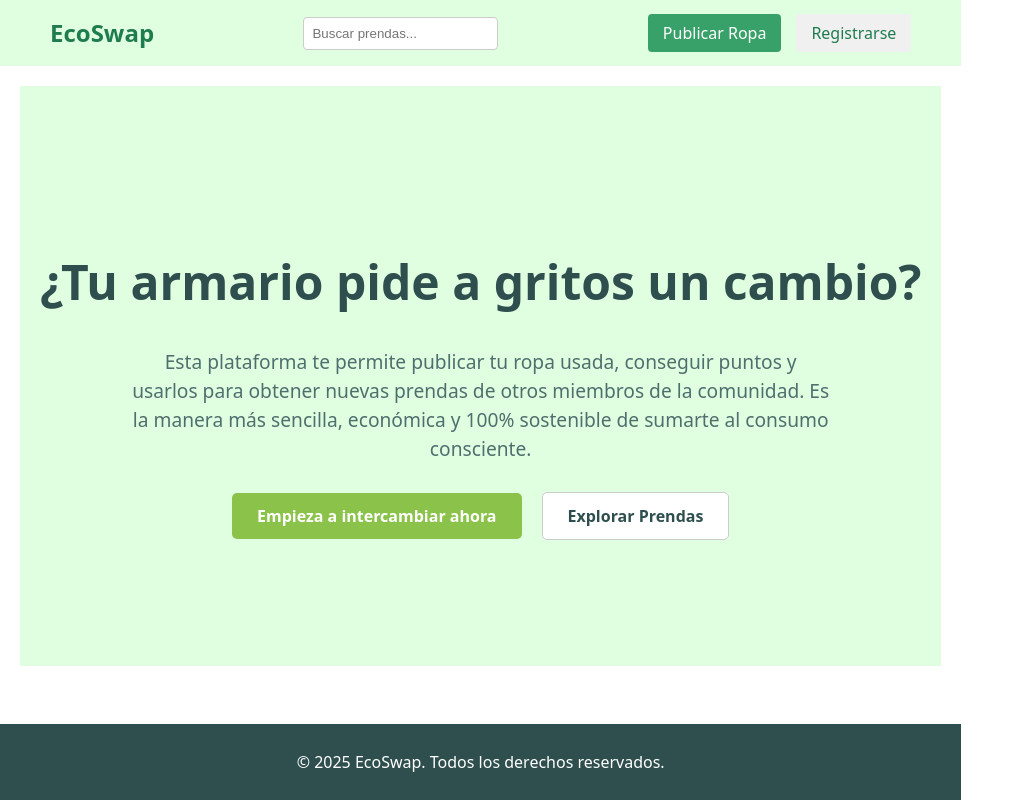
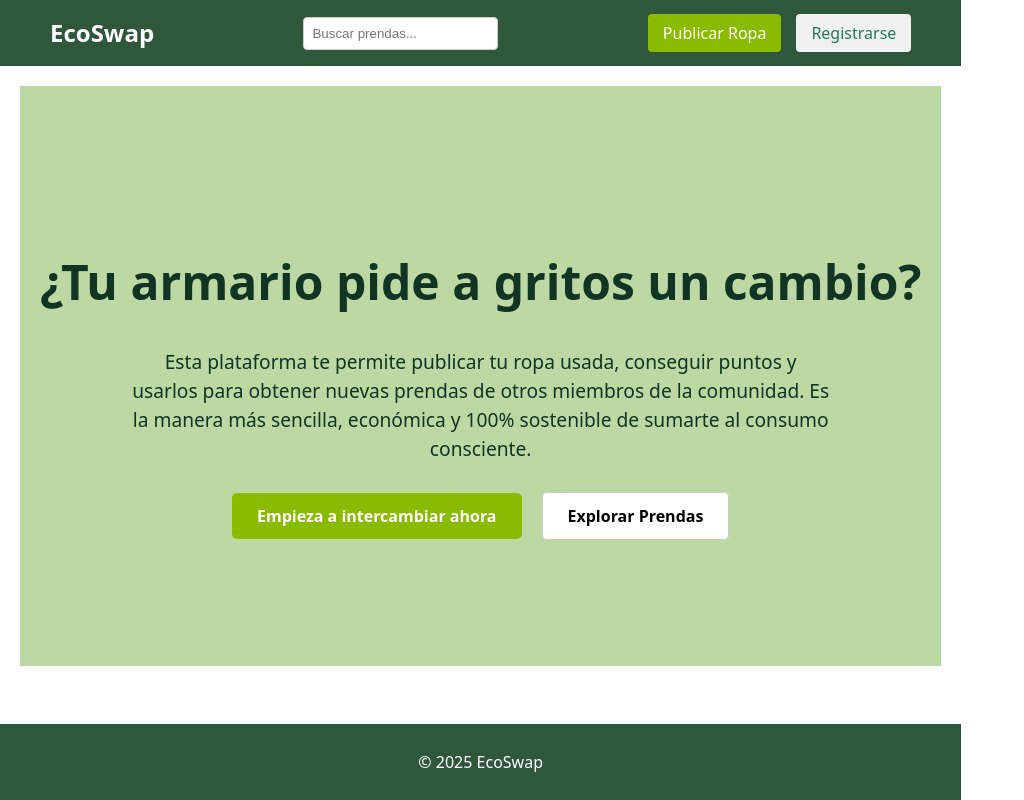
Before and after one commit to Eco-Swap-Clothes/Eco-Swap-Clothes, a React (Vite) app: page / in a window 1280 px wide. Shown: the whole page, without its empty margins (0-1024 px from the left). Built offline with nearby package versions, Linux system fonts and the light colour scheme.

Commit message:
Añadiendo diseño en la HomePage

```diff
--- a/src/components/Footer.jsx
+++ b/src/components/Footer.jsx
@@ -3,8 +3,8 @@ import React from 'react';
 
 const Footer = () => {
     return (
-        <footer style={{ backgroundColor: '#2f4f4f', color: 'white', textAlign: 'center', padding: '10px 0', marginTop: 'auto' }}>
-            <p>&copy; 2025 EcoSwap. Todos los derechos reservados.</p>
+        <footer style={{ backgroundColor: '#2f573c', color: 'white', textAlign: 'center', padding: '10px 0', marginTop: 'auto' }}>
+            <p>&copy; 2025 EcoSwap</p>
         </footer>
     );
 };
--- a/src/components/Header.jsx
+++ b/src/components/Header.jsx
@@ -14,9 +14,9 @@ const Header = () => {
     };
 
     return (
-        <header style={{ display: 'flex', justifyContent: 'space-between', padding: '15px 50px', backgroundColor: '#e0ffe0', alignItems: 'center' }}>
+        <header style={{ display: 'flex', justifyContent: 'space-between', padding: '15px 50px', backgroundColor: '#2f573c', alignItems: 'center' }}>
             {/* Logo/Título (EcoSwap) */}
-            <Link to="/" style={{ fontSize: '24px', fontWeight: 'bold', color: '#1e7c4f', textDecoration: 'none' }}>
+            <Link to="/" style={{ fontSize: '24px', fontWeight: 'bold', color: '#ffffff', textDecoration: 'none' }}>
                 EcoSwap
             </Link>
 
@@ -28,14 +28,14 @@ const Header = () => {
             {/* Botones de Navegación */}
             <nav>
                 {/* Botón Publicar Ropa */}
-                <Link to="/publish" style={{ marginRight: '15px', padding: '8px 15px', backgroundColor: '#38a169', color: 'white', borderRadius: '4px', textDecoration: 'none' }}>
+                <Link to="/publish" style={{ marginRight: '15px', padding: '8px 15px', backgroundColor: '#89BC01', color: 'white', borderRadius: '4px', textDecoration: 'none' }}>
                     Publicar Ropa
                 </Link>
 
                 {/* Botones de Auth/Perfil */}
                 {token ? (
                     <>
-                        <Link to="/profile" style={{ marginRight: '15px', textDecoration: 'none', color: '#1e7c4f', fontWeight: 'bold' }}>
+                        <Link to="/profile" style={{ marginRight: '15px', textDecoration: 'none', color: '#ffffff', fontWeight: 'bold' }}>
                             Mi Perfil
                         </Link>
                         <button onClick={handleLogout} style={{ padding: '8px 15px', backgroundColor: '#f0f0f0', border: 'none', borderRadius: '4px', cursor: 'pointer' }}>
--- a/src/pages/HomePage.jsx
+++ b/src/pages/HomePage.jsx
@@ -7,7 +7,7 @@ const HomePage = () => {
         <div style={{
             textAlign: 'center',
             padding: '50px 20px',
-            backgroundColor: '#e0ffe0', // Fondo verde claro similar al diseño
+            backgroundColor: '#BCD9A4', // Fondo verde claro similar al diseño
             minHeight: '60vh',
             display: 'flex',
             flexDirection: 'column',
@@ -15,12 +15,12 @@ const HomePage = () => {
             justifyContent: 'center'
         }}>
             {/* Título y Pregunta */}
-            <h1 style={{ fontSize: '3em', color: '#2f4f4f', marginBottom: '20px' }}>
+            <h1 style={{ fontSize: '3em', color: '#113524', marginBottom: '20px' }}>
                 ¿Tu armario pide a gritos un cambio?
             </h1>
 
             {/* Descripción */}
-            <p style={{ maxWidth: '700px', fontSize: '1.2em', color: '#4f6f6f', marginBottom: '40px' }}>
+            <p style={{ maxWidth: '700px', fontSize: '1.2em', color: '#113524', marginBottom: '40px' }}>
                 Esta plataforma te permite publicar tu ropa usada, conseguir puntos y usarlos para obtener nuevas prendas de otros miembros de la comunidad. Es la manera más sencilla, económica y 100% sostenible de sumarte al consumo consciente.
             </p>
 
@@ -28,7 +28,7 @@ const HomePage = () => {
             <div>
                 <Link to="/explore" style={{
                     padding: '12px 25px',
-                    backgroundColor: '#8bc34a', // Verde principal
+                    backgroundColor: '#89BC01', // Verde principal
                     color: 'white',
                     borderRadius: '5px',
                     textDecoration: 'none',
@@ -40,8 +40,8 @@ const HomePage = () => {
 
                 <Link to="/explore" style={{
                     padding: '12px 25px',
-                    backgroundColor: 'white',
-                    color: '#2f4f4f',
+                    backgroundColor: '#ffffff',
+                    color: '#000000',
                     borderRadius: '5px',
                     textDecoration: 'none',
                     fontWeight: 'bold',
```
